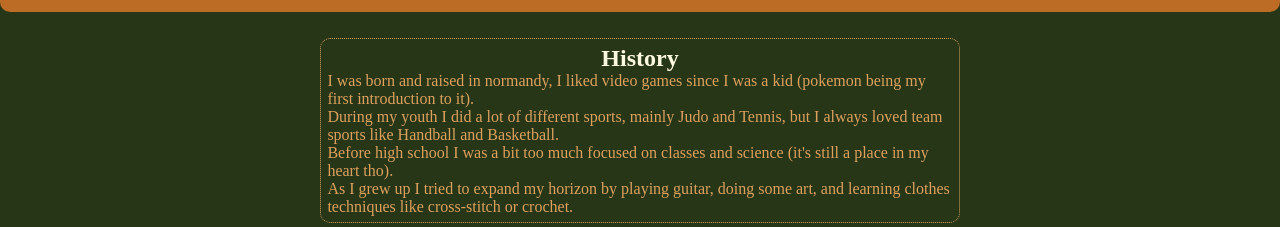
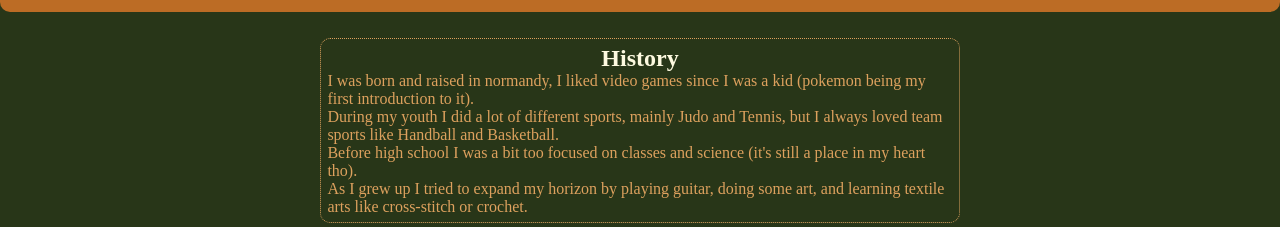
Before and after one commit to coco3167/coco3167.github.io, a plain HTML site: page index.html in a window 1280 px wide. Shown: the part 125-352 px from the top of the page. Drawn offline with Linux system fonts and the light colour scheme.

Commit message:
Fin des conseils de Madeleine

```diff
--- a/index.html
+++ b/index.html
@@ -28,8 +28,8 @@
         <div>
             I was born and raised in normandy, <!--insert pomme and fromage pic--> I liked video games since I was a kid (pokemon being my first introduction to it).<br>
             During my youth I did a lot of different sports, mainly Judo and Tennis, but I always loved team sports like Handball and Basketball.<br>
-            Before high school I was a bit too much focused on classes and science (it's still a place in my heart tho).<br>
-            As I grew up I tried to expand my horizon by playing guitar, doing some art, and learning clothes techniques like cross-stitch or crochet.
+            Before high school I was a bit too focused on classes and science (it's still a place in my heart tho).<br>
+            As I grew up I tried to expand my horizon by playing guitar, doing some art, and learning textile arts like cross-stitch or crochet.
         </div>
     </div>
 
```
Also changed, not shown: 1 other file.
